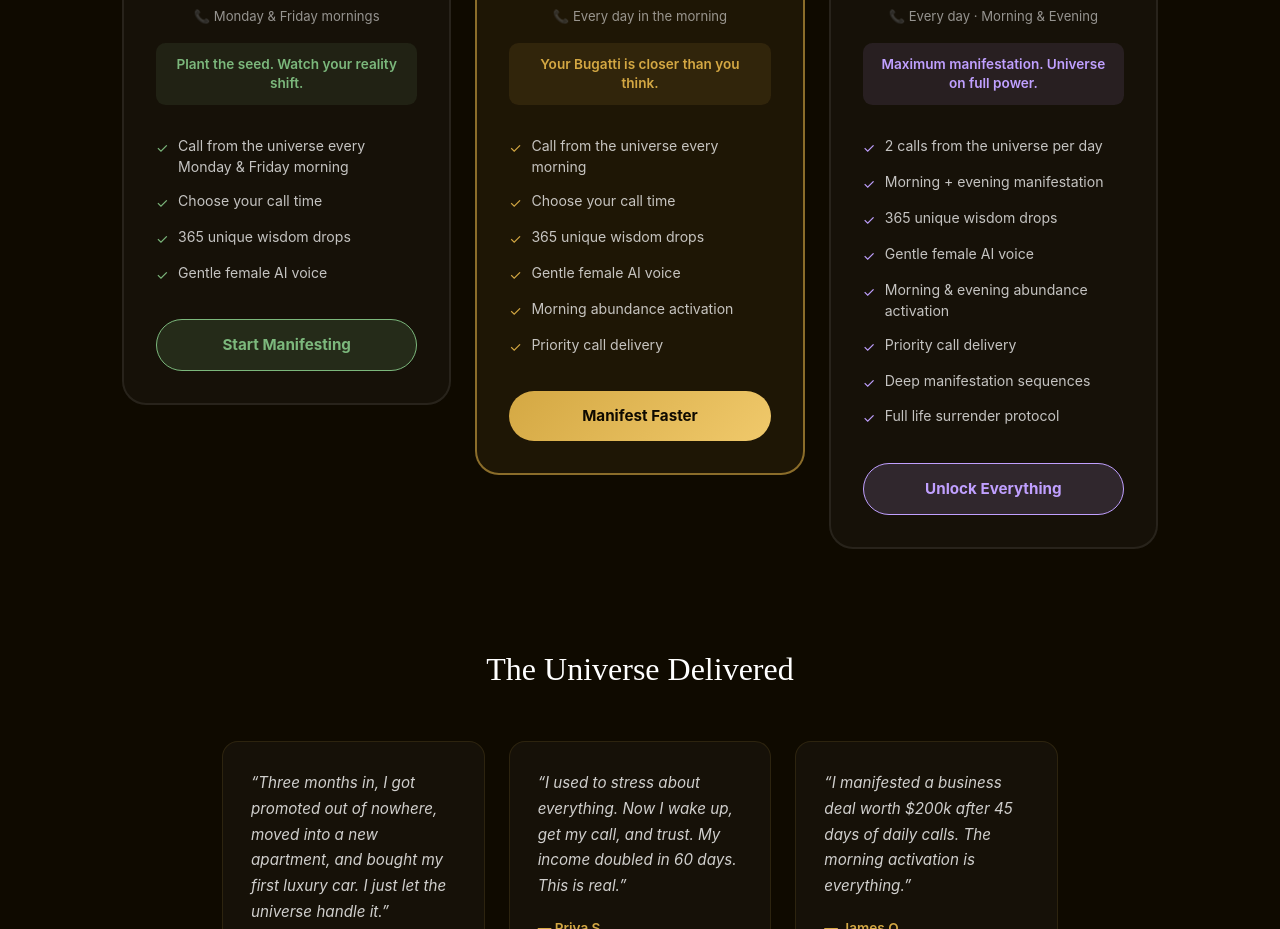
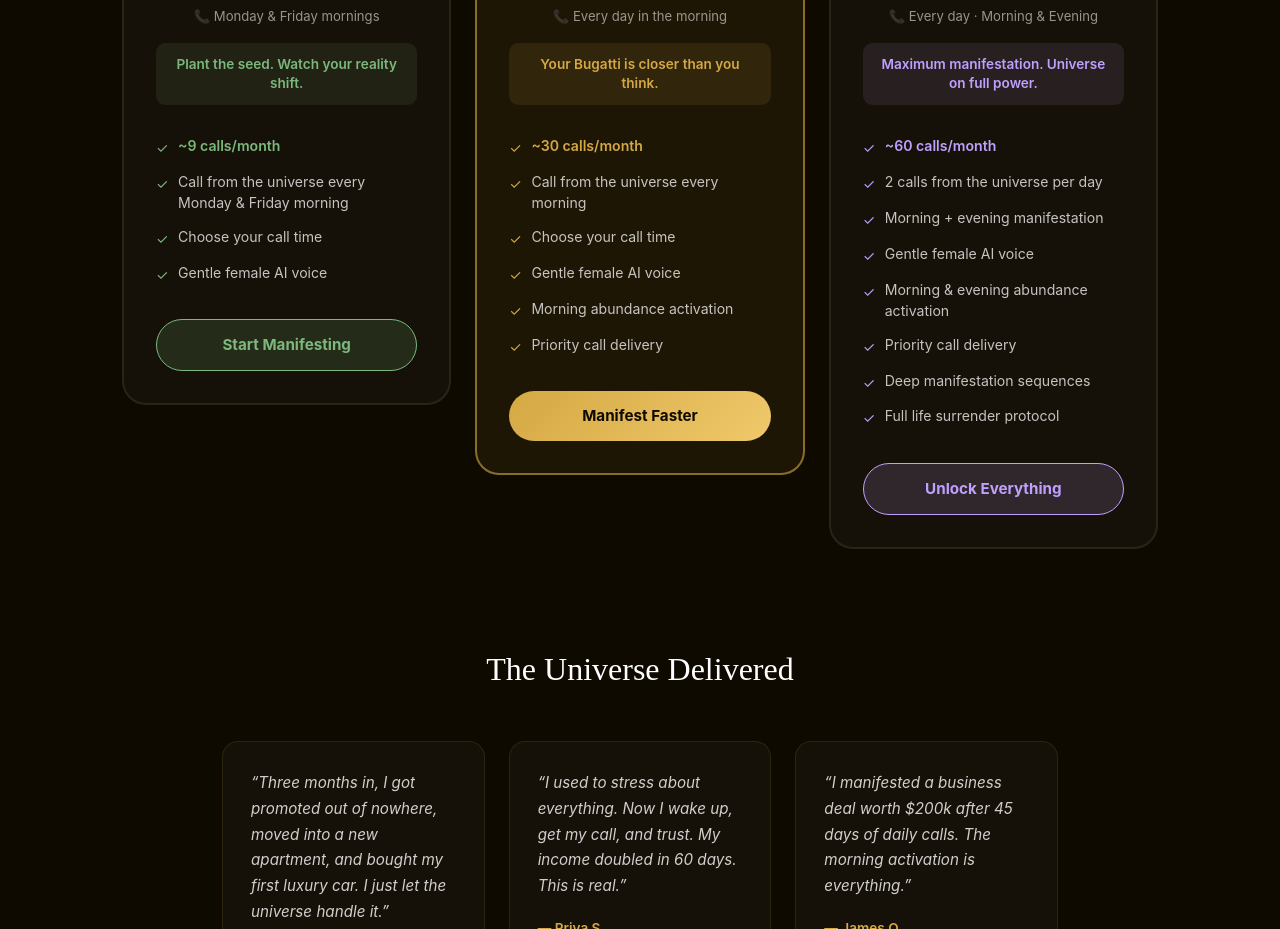
Before and after one commit to smgmdev/jesusai, a Next.js app in the folder frontend/: page / in a window 1280 px wide. Shown: the part 2800-3729 px from the top of the page. Built offline with nearby package versions, Linux system fonts and the light colour scheme.

Commit message:
Show accurate call counts per billing period (monthly/annual) per tier

```diff
--- a/frontend/app/page.tsx
+++ b/frontend/app/page.tsx
@@ -25,7 +25,10 @@ const tiers = [
     annualNote: '2 months free',
     promise: 'Plant the seed. Watch your reality shift.',
     color: '#7cb87c',
-    features: ['Call from the universe every Monday & Friday morning', 'Choose your call time', '365 unique wisdom drops', 'Gentle female AI voice'],
+    // Mon + Fri = 2×/week → 52×2=104/yr, 104/12≈9/mo
+    callsMonthly: '~9 calls/month',
+    callsAnnual: '104 calls/year',
+    features: ['Call from the universe every Monday & Friday morning', 'Choose your call time', 'Gentle female AI voice'],
     cta: 'Start Manifesting',
   },
   {
@@ -39,7 +42,10 @@ const tiers = [
     promise: 'Your Bugatti is closer than you think.',
     color: '#d4a843',
     featured: true,
-    features: ['Call from the universe every morning', 'Choose your call time', '365 unique wisdom drops', 'Gentle female AI voice', 'Morning abundance activation', 'Priority call delivery'],
+    // 1×/day → 30/mo, 365/yr
+    callsMonthly: '~30 calls/month',
+    callsAnnual: '365 calls/year',
+    features: ['Call from the universe every morning', 'Choose your call time', 'Gentle female AI voice', 'Morning abundance activation', 'Priority call delivery'],
     cta: 'Manifest Faster',
   },
   {
@@ -52,7 +58,10 @@ const tiers = [
     annualNote: '2 months free',
     promise: 'Maximum manifestation. Universe on full power.',
     color: '#c0a0ff',
-    features: ['2 calls from the universe per day', 'Morning + evening manifestation', '365 unique wisdom drops', 'Gentle female AI voice', 'Morning & evening abundance activation', 'Priority call delivery', 'Deep manifestation sequences', 'Full life surrender protocol'],
+    // 2×/day → 60/mo, 730/yr
+    callsMonthly: '~60 calls/month',
+    callsAnnual: '730 calls/year',
+    features: ['2 calls from the universe per day', 'Morning + evening manifestation', 'Gentle female AI voice', 'Morning & evening abundance activation', 'Priority call delivery', 'Deep manifestation sequences', 'Full life surrender protocol'],
     cta: 'Unlock Everything',
   },
 ]
@@ -182,6 +191,10 @@ export default function Home() {
                 <p style={{ color: tier.color, fontSize: '0.85rem', fontWeight: 600, lineHeight: 1.4 }}>{tier.promise}</p>
               </div>
               <ul style={{ listStyle: 'none', padding: 0, margin: '0 0 1.75rem', textAlign: 'left' }}>
+                <li style={{ padding: '0.4rem 0', fontSize: '0.88rem', display: 'flex', gap: '0.6rem', alignItems: 'flex-start' }}>
+                  <span style={{ color: tier.color, marginTop: 2 }}>✓</span>
+                  <span style={{ color: tier.color, fontWeight: 600 }}>{billing === 'annual' ? tier.callsAnnual : tier.callsMonthly}</span>
+                </li>
                 {tier.features.map((f, i) => (
                   <li key={i} style={{ padding: '0.4rem 0', color: 'rgba(255,255,255,0.75)', fontSize: '0.88rem', display: 'flex', gap: '0.6rem', alignItems: 'flex-start' }}>
                     <span style={{ color: tier.color, marginTop: 2 }}>✓</span> {f}
--- a/frontend/app/subscribe/page.tsx
+++ b/frontend/app/subscribe/page.tsx
@@ -25,6 +25,7 @@ const TIERS = [
     id: 'basic', emoji: '🌱', name: 'Daily Seed',
     schedule: 'Monday & Friday mornings',
     monthly: '$29.99/mo', annual: '$299.90/yr',
+    callsMonthly: '~9 calls/month', callsAnnual: '104 calls/year',
     promise: 'Plant the seed. Watch your reality shift.',
     color: '#7cb87c',
   },
@@ -32,6 +33,7 @@ const TIERS = [
     id: 'standard', emoji: '🌿', name: 'Daily Growth',
     schedule: 'Every day in the morning',
     monthly: '$49.99/mo', annual: '$499.90/yr',
+    callsMonthly: '~30 calls/month', callsAnnual: '365 calls/year',
     promise: 'Your Bugatti is closer than you think.',
     color: '#d4a843', featured: true,
   },
@@ -39,6 +41,7 @@ const TIERS = [
     id: 'premium', emoji: '🔥', name: 'Daily Transformation',
     schedule: 'Every day · Morning & Evening',
     monthly: '$79.99/mo', annual: '$799.90/yr',
+    callsMonthly: '~60 calls/month', callsAnnual: '730 calls/year',
     promise: 'Maximum manifestation. Universe on full power.',
     color: '#c0a0ff',
   },
@@ -127,6 +130,7 @@ function SubscribeForm() {
                   <div>
                     <div style={{ fontWeight: 600, color: form.tier === tier.id ? tier.color : '#fff', fontSize: '0.95rem' }}>{tier.name}</div>
                     <div style={{ color: 'rgba(255,255,255,0.45)', fontSize: '0.75rem' }}>📞 {tier.schedule}</div>
+                    <div style={{ color: tier.color, fontSize: '0.75rem', fontWeight: 600, marginTop: '0.2rem' }}>{billing === 'annual' ? tier.callsAnnual : tier.callsMonthly}</div>
                   </div>
                 </div>
                 <div style={{ textAlign: 'right' }}>
```
